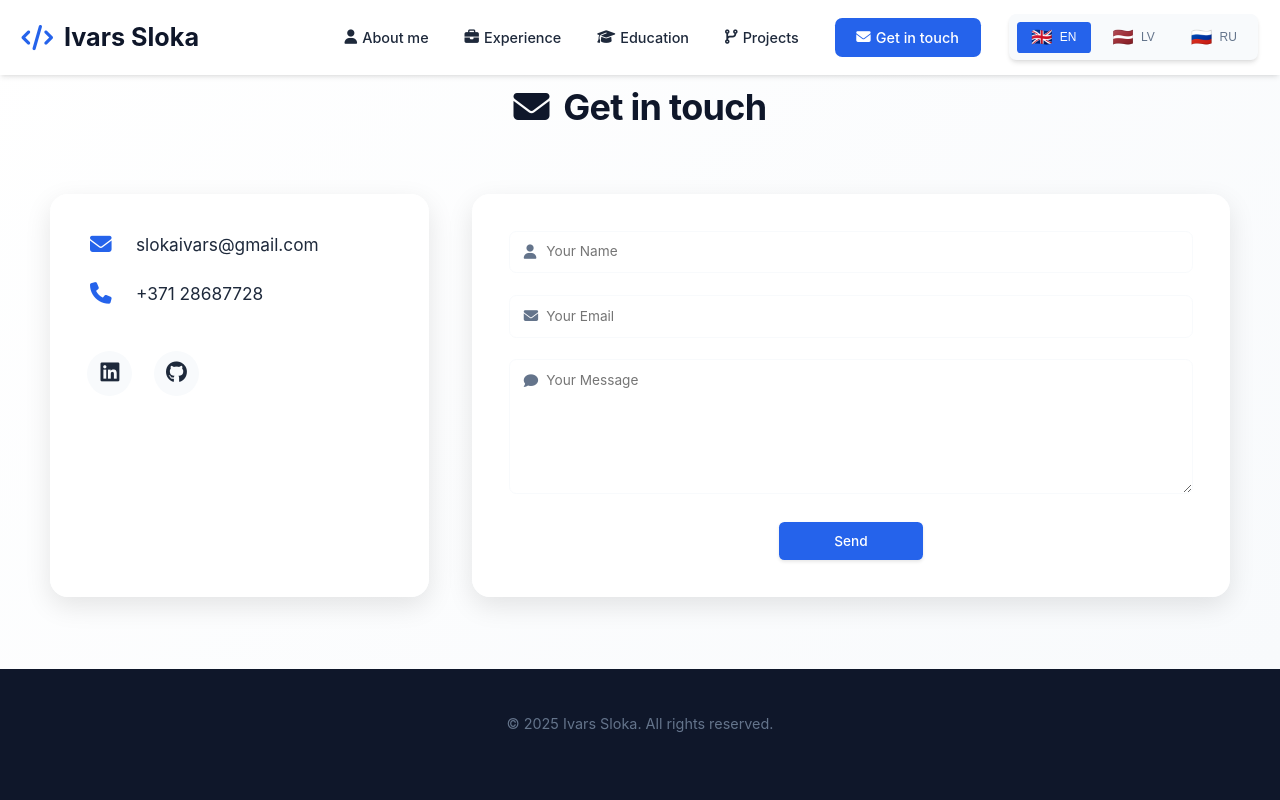
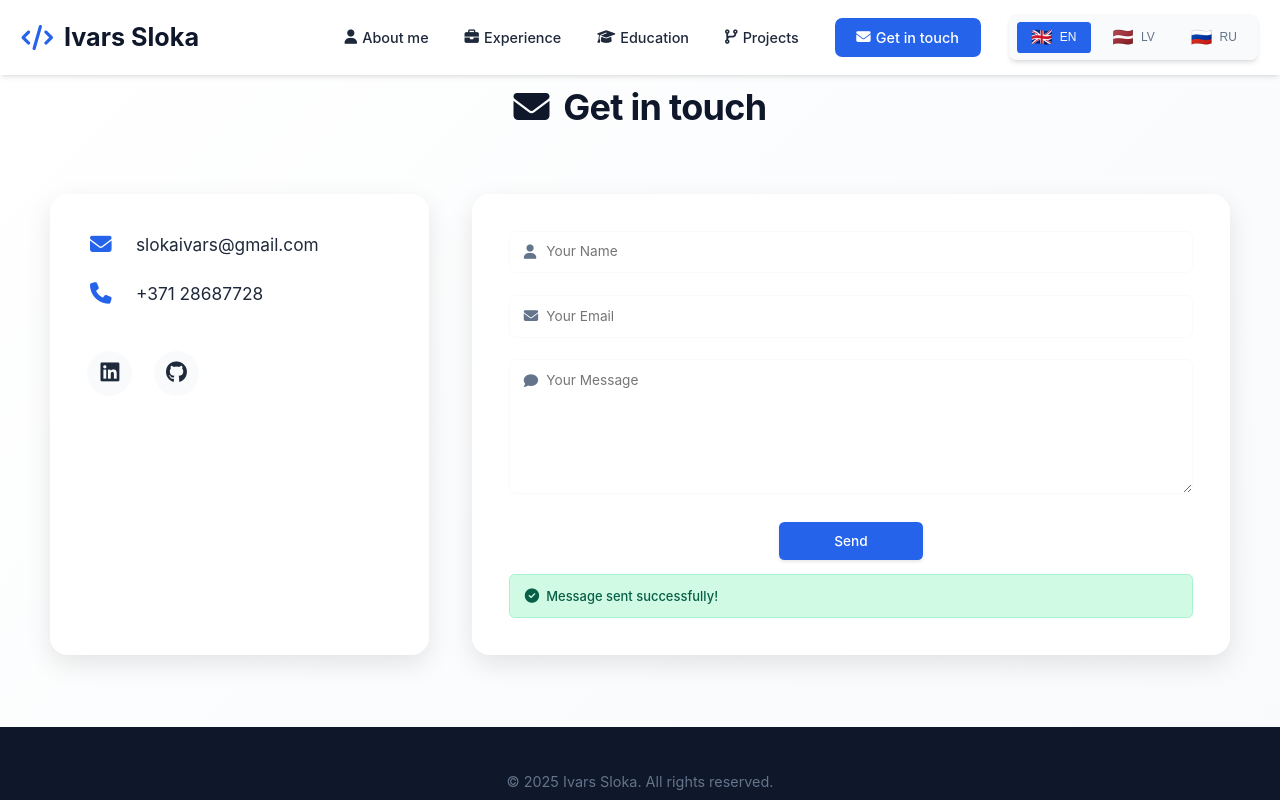
Before and after one commit to ivissivi/portfolio-react, a React (Create React App) app: page / in a window 1280 px wide. Both pictures are taken after typing "Sample", "name@example.com", "Sample" into the empty fields and a click on the button "Send". Shown: the part 3228-4028 px from the top of the page. Built offline with nearby package versions, Linux system fonts and the light colour scheme.

Commit message:
Add functional contact form with EmailJS integration
- Install @emailjs/browser package
- Add form submission handling with loading states
- Add success/error status messages
- Add form validation and user feedback
- Add CSS styling for form status messages
- Add translations for form states

```diff
--- a/package.json
+++ b/package.json
@@ -3,6 +3,7 @@
   "version": "0.1.0",
   "private": true,
   "dependencies": {
+    "@emailjs/browser": "^4.4.1",
     "@types/node": "^16.18.126",
     "@types/react": "^19.1.14",
     "@types/react-dom": "^19.1.9",
--- a/src/App.css
+++ b/src/App.css
@@ -942,6 +942,39 @@ body::before {
 
 .contact-form button[type="submit"]:active {
     transform: translateY(0);
+}
+
+.contact-form button[type="submit"]:disabled {
+    background-color: var(--text-light);
+    cursor: not-allowed;
+    transform: none;
+}
+
+.form-status {
+    margin-top: 1rem;
+    padding: 0.75rem 1rem;
+    border-radius: 6px;
+    font-size: 0.9rem;
+    font-weight: 500;
+    display: flex;
+    align-items: center;
+    gap: 0.5rem;
+}
+
+.form-status.success {
+    background-color: #d1fae5;
+    color: #065f46;
+    border: 1px solid #a7f3d0;
+}
+
+.form-status.error {
+    background-color: #fee2e2;
+    color: #991b1b;
+    border: 1px solid #fca5a5;
+}
+
+.form-status i {
+    font-size: 1rem;
 }
 
 /* Modern Footer */
--- a/src/components/Contact.tsx
+++ b/src/components/Contact.tsx
@@ -1,5 +1,6 @@
 import React, { useState } from 'react';
 import { useLanguage } from '../context/LanguageContext';
+import emailjs from '@emailjs/browser';
 
 const Contact: React.FC = () => {
   const { t } = useLanguage();
@@ -8,13 +9,37 @@ const Contact: React.FC = () => {
     email: '',
     message: ''
   });
+  const [isSubmitting, setIsSubmitting] = useState(false);
+  const [submitStatus, setSubmitStatus] = useState<'idle' | 'success' | 'error'>('idle');
 
-  const handleSubmit = (e: React.FormEvent) => {
+  const handleSubmit = async (e: React.FormEvent) => {
     e.preventDefault();
-    // Handle form submission here
-    console.log('Form submitted:', formData);
-    // Reset form
-    setFormData({ name: '', email: '', message: '' });
+    setIsSubmitting(true);
+    setSubmitStatus('idle');
+
+    try {
+      // EmailJS configuration - you'll need to replace these with your actual values
+      const serviceId = 'YOUR_SERVICE_ID';
+      const templateId = 'YOUR_TEMPLATE_ID';
+      const publicKey = 'YOUR_PUBLIC_KEY';
+
+      const templateParams = {
+        from_name: formData.name,
+        from_email: formData.email,
+        message: formData.message,
+        to_email: 'slokaivars@gmail.com'
+      };
+
+      await emailjs.send(serviceId, templateId, templateParams, publicKey);
+
+      setSubmitStatus('success');
+      setFormData({ name: '', email: '', message: '' });
+    } catch (error) {
+      console.error('Failed to send email:', error);
+      setSubmitStatus('error');
+    } finally {
+      setIsSubmitting(false);
+    }
   };
 
   const handleChange = (e: React.ChangeEvent<HTMLInputElement | HTMLTextAreaElement>) => {
@@ -92,9 +117,23 @@ const Contact: React.FC = () => {
                 />
               </div>
 
-              <button type="submit" className="btn primary">
-                {t('contact.send')}
+              <button type="submit" className="btn primary" disabled={isSubmitting}>
+                {isSubmitting ? t('contact.sending') : t('contact.send')}
               </button>
+
+              {submitStatus === 'success' && (
+                <div className="form-status success">
+                  <i className="fa-solid fa-check-circle"></i>
+                  {t('contact.success')}
+                </div>
+              )}
+
+              {submitStatus === 'error' && (
+                <div className="form-status error">
+                  <i className="fa-solid fa-exclamation-circle"></i>
+                  {t('contact.error')}
+                </div>
+              )}
             </form>
           </div>
         </div>
--- a/src/data/translations.ts
+++ b/src/data/translations.ts
@@ -235,6 +235,21 @@ export const translations = {
         "lv": "Sūtīt ziņu",
         "ru": "Отправить сообщение"
     },
+    "contact.sending": {
+        "en": "Sending...",
+        "lv": "Sūta...",
+        "ru": "Отправка..."
+    },
+    "contact.success": {
+        "en": "Message sent successfully!",
+        "lv": "Ziņa nosūtīta veiksmīgi!",
+        "ru": "Сообщение отправлено успешно!"
+    },
+    "contact.error": {
+        "en": "Failed to send message. Please try again.",
+        "lv": "Neizdevās nosūtīt ziņu. Lūdzu, mēģiniet vēlreiz.",
+        "ru": "Не удалось отправить сообщение. Пожалуйста, попробуйте еще раз."
+    },
     "footer.name": {
         "en": "Ivars Sloka",
         "lv": "Ivars Sloka",
```
Also changed, not shown: 1 other file (tests, documents, lock files or other folders).
